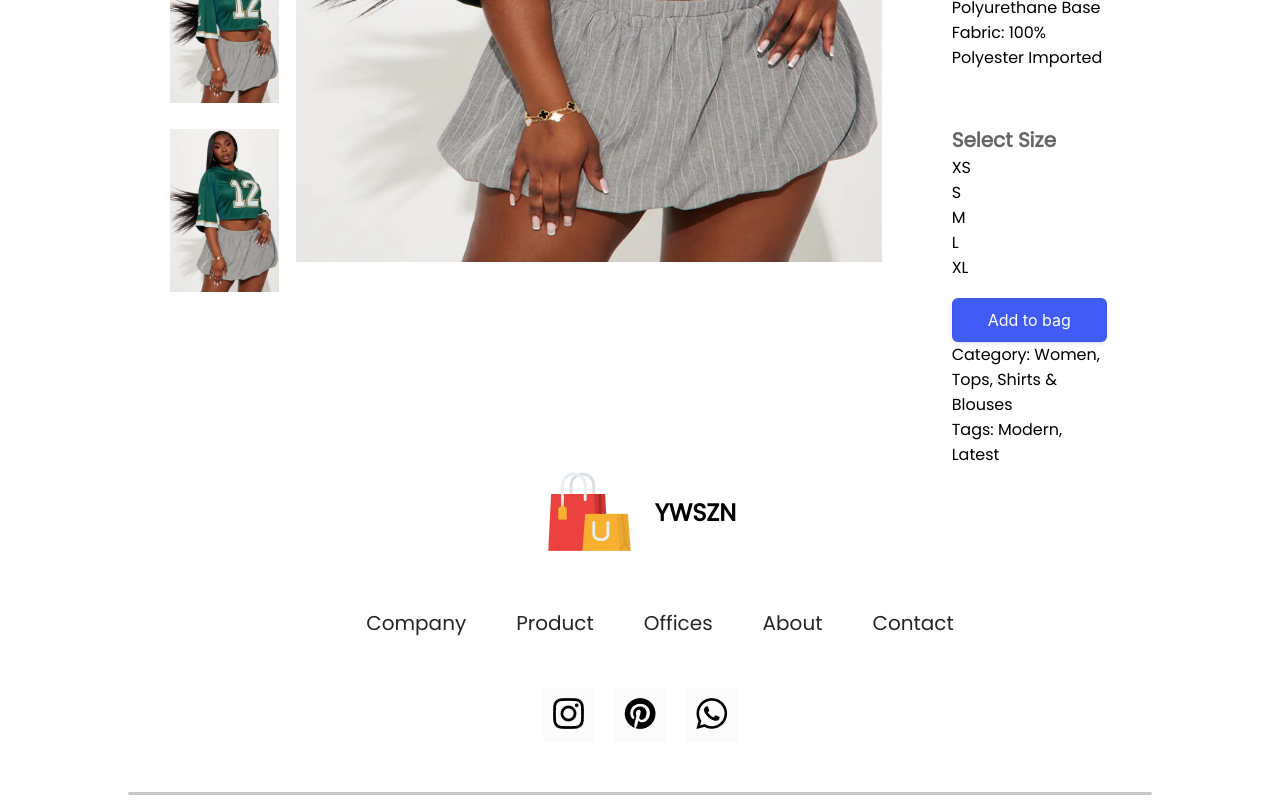
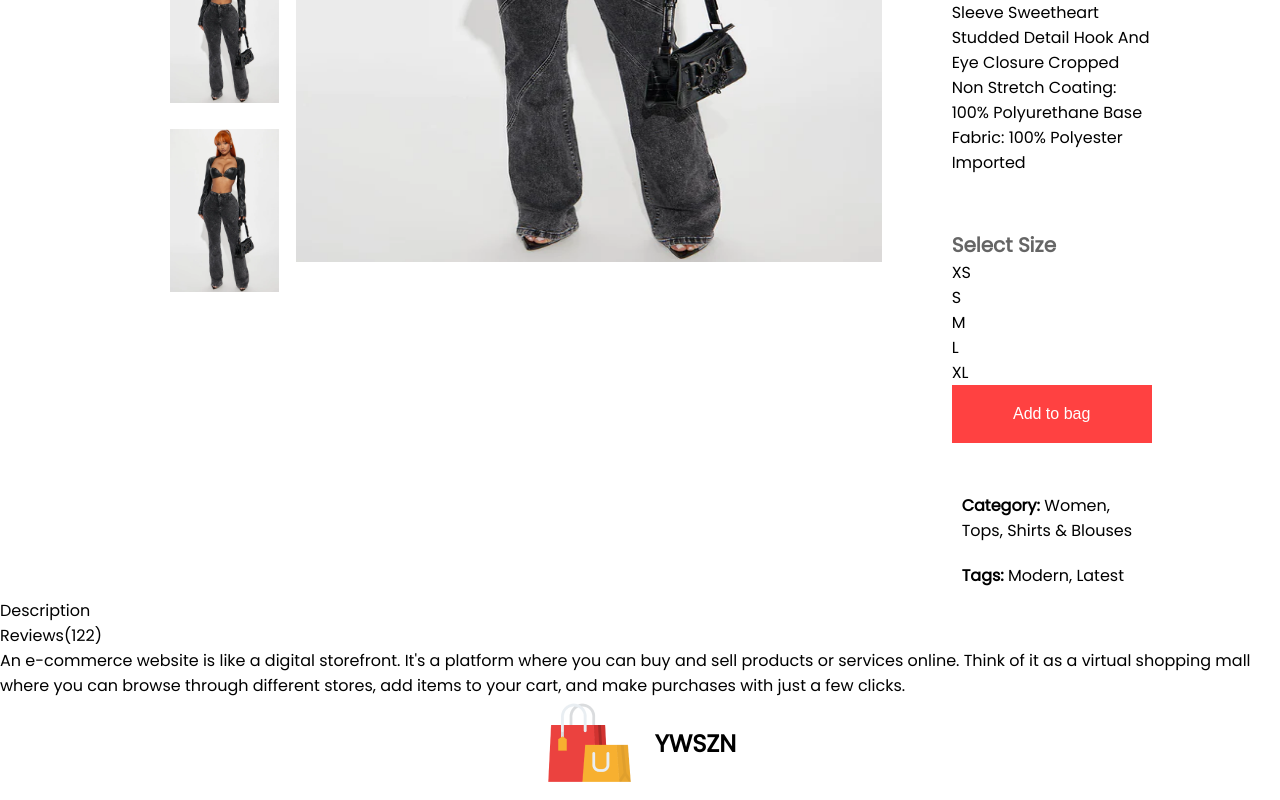
Before and after one commit to Fighthurt/May-E-commerce, a React (Create React App) app: page /product/1 in a window 1280 px wide. Shown: the part 560-1360 px from the top of the page. Built offline with nearby package versions, Linux system fonts and the light colour scheme.

Commit message:
Edited codes

```diff
--- a/src/App.js
+++ b/src/App.js
@@ -3,21 +3,19 @@ import Navbar from "./Component/Navbar/Navbar";
 import { BrowserRouter, Route, Routes } from "react-router-dom";
 import Shop from "./Pages/Shop";
 import ShopCategory from "./Pages/ShopCategory";
-import Product from "./Pages/Product";
+import Product from "./Pages/Product"; // Assuming Product displays the ProductDisplay component
 import Cart from "./Pages/Cart";
 import LoginSignup from "./Pages/LoginSignup";
 import Footer from "./Component/Footer/Footer";
 import men_banner from "./Component/Assets/banner_mens.png";
 import women_banner from "./Component/Assets/banner_women.png";
 import kids_banner from "./Component/Assets/banner_kids.png";
-import ProductDisplay from "./Component/ProductDisplay/ProductDisplay";
 
 function App() {
   return (
     <div>
       <BrowserRouter>
         <Navbar />
-
         <Routes>
           <Route path="/" element={<Shop />} />
           <Route
@@ -35,10 +33,10 @@ function App() {
 
           {/* Route for individual product details */}
           <Route path="/product/:productId" element={<Product />} />
+
           <Route path="/cart" element={<Cart />} />
           <Route path="/login" element={<LoginSignup />} />
         </Routes>
-
         <Footer />
       </BrowserRouter>
     </div>
--- /dev/null
+++ b/src/Component/DescriptionBox/DescriptionBox.jsx
@@ -0,0 +1,25 @@
+import React from 'react'
+import './DescriptionBox.css'
+
+
+const DescriptionBox = () => {
+  return (
+    <div className="descriptionbox">
+      <div className="descriptionbox-navigator">
+        <div className="descriptionbox-nav-box">Description</div>
+        <div className="descriptionbox-nav-box fade">Reviews(122)</div>
+      </div>
+      <div className="descriptionbox-description">
+        <p>
+          An e-commerce website is like a digital storefront. It's a platform
+          where you can buy and sell products or services online. Think of it as
+          a virtual shopping mall where you can browse through different stores,
+          add items to your cart, and make purchases with just a few clicks.
+              </p>
+              <p></p>
+      </div>
+    </div>
+  );
+}
+
+export default DescriptionBox
--- a/src/Component/Item/Item.jsx
+++ b/src/Component/Item/Item.jsx
@@ -3,16 +3,25 @@ import './Item.css'
 import { Link } from 'react-router-dom';
 
 const Item = (props) => {
-  const { id, image, name, new_price, old_price } = props;
+  const {
+    id, image, name, new_price, old_price
+  } = props;
+
+  console.log("item", id, image, name, new_price, old_price, props)
 
   return (
     <div className="item">
-      <Link to={`/product/${id}`}>
-        <img src={image} alt={name} />
-      </Link>
-      <h2>{name}</h2>
-      <p>New Price: ${new_price}</p>
-      <p>Old Price: ${old_price}</p>
+      <Link to = { `/product/${props.id}`}><img src={props.image} alt='' /></Link>
+      <p>{props.name}</p>
+      <div className="item-prices">
+        <div className="item-price-new">
+          ${props.new_price}
+        </div>
+        <div className="item-price-old">
+          ${props.old_price}
+        </div>
+      </div>
+
     </div>
   );
 };
--- a/src/Component/ProductDisplay/ProductDisplay.css
+++ b/src/Component/ProductDisplay/ProductDisplay.css
@@ -1,38 +1,41 @@
-.productdisplay{
+.productdisplay {
     display: flex;
     margin: 0px 170px;
 }
 
-.productdisplay-left{
+.productdisplay-left {
     display: flex;
     gap: 17px;
 }
 
-.productdisplay-img-list{
+.productdisplay-img-list {
     display: flex;
     flex-direction: column;
     gap: 26px;
 }
-.productdisplay-img-list img{
+
+.productdisplay-img-list img {
     height: 163px;
 }
-.productdisplay-main-img{
+
+.productdisplay-main-img {
     width: 586px;
     height: 700px;
 }
-.productdisplay-right{
+
+.productdisplay-right {
     margin: 0px 70px;
     display: flex;
     flex-direction: column;
 }
 
-.productdisplay-right h1{
+.productdisplay-right h1 {
     color: #3d3d3d;
     font-size: 40px;
     font-weight: 700;
+}
 
-}
-.productdisplay-right-stars{
+.productdisplay-right-stars {
     display: flex;
     align-items: center;
     margin-top: 13px;
@@ -41,36 +44,37 @@
     font-size: 16px;
 }
 
-.productdisplay-right-prices{
+.productdisplay-right-prices {
     display: flex;
     margin: 40px 0px;
     gap: 30px;
     font-size: 24px;
     font-weight: 700;
-
 }
 
-.productdisplay-right-prices-old{
+.productdisplay-right-prices-old {
     color: #818181;
     text-decoration: line-through;
 }
 
-.productdisplay-right-prices-new{
+.productdisplay-right-prices-new {
     color: #ff4141;
 }
 
-.productdisplay-right-size h1{
+.productdisplay-right-size h1 {
     margin-top: 55px;
     color: #656565;
     font-size: 20px;
     font-weight: 600;
 }
-.productdisplay-right-sizes{
+
+.productdisplay-right-sizes {
     display: flex;
     margin: 30px 0px;
     gap: 20px;
 }
-.productdisplay-right-sizes div{
+
+.productdisplay-right-sizes div {
     padding: 18px 24px;
     background: #fbfbfb;
     border: 1px solid #ebebeb;
@@ -78,42 +82,26 @@
     cursor: pointer;
 }
 
-
-
-
-.addProductBtn  {
-  appearance: button;
-  backface-visibility: hidden;
-  background-color: #405cf5;
-  border-radius: 6px;
-  border-width: 0;
-  box-shadow: rgba(50, 50, 93, .1) 0 0 0 1px inset,rgba(50, 50, 93, .1) 0 2px 5px 0,rgba(0, 0, 0, .07) 0 1px 1px 0;
-  box-sizing: border-box;
-  color: #fff;
-  cursor: pointer;
-  font-family: -apple-system,system-ui,"Segoe UI",Roboto,"Helvetica Neue",Ubuntu,sans-serif;
-  font-size: 100%;
-  height: 44px;
-  line-height: 1.15;
-  margin: 18px 0 0;
-  outline: none;
-  overflow: hidden;
-  padding: 0 25px;
-  position: relative;
-  text-align: center;
-  text-transform: none;
-  transform: translateZ(0);
-  transition: all .2s,box-shadow .08s ease-in;
-  user-select: none;
-  -webkit-user-select: none;
-  touch-action: manipulation;
-  width: 100%;
+.productdisplay-right button {
+    padding: 20px 40px;
+    width: 200px;
+    font-size: 16px;
+    color: white;
+    background: #ff4141;
+    margin-bottom: 40px;
+    border: none;
+    outline: none;
+    cursor: pointer;
 }
 
-.addProductBtn:disabled {
-  cursor: default;
+.productdisplay-right button:hover {
+    background: #e62e2e;
 }
 
-.addProductBtn:focus {
-  box-shadow: rgba(50, 50, 93, .1) 0 0 0 1px inset, rgba(50, 50, 93, .2) 0 6px 15px 0, rgba(0, 0, 0, .1) 0 2px 2px 0, rgba(50, 151, 211, .3) 0 0 0 4px;
+.productdisplay-right-category {
+    margin: 10px;
 }
+
+.productdisplay-right-category span {
+    font-weight: 600;
+}
--- a/src/Component/ProductDisplay/ProductDisplay.jsx
+++ b/src/Component/ProductDisplay/ProductDisplay.jsx
@@ -1,30 +1,19 @@
 import React from "react";
 import star_icon from "../Assets/star_icon.png";
 import star_dull_icon from "../Assets/star_dull_icon.png";
-import sampleProductImage from "../Assets/product_122.webp";
 import "./ProductDisplay.css"
 
-const ProductDisplay = () => {
-  // Hard-coded product for testing
-  const product = {
-    name: "Sample Product",
-    image: sampleProductImage, // Use the imported image
-    old_price: 120.0, // Example old price
-    new_price: 100.0, // Example new price
-  };
-
-  if (!product || !product.image) {
-    return <div>Loading product...</div>;
-  }
+const ProductDisplay = (props) => {
+    const { product } = props;
 
   return (
     <div className="productdisplay">
       <div className="productdisplay-left">
         <div className="productdisplay-img-list">
-          <img src={product.image} alt={product.name || "Product"} />
-          <img src={product.image} alt={product.name || "Product"} />
-          <img src={product.image} alt={product.name || "Product"} />
-          <img src={product.image} alt={product.name || "Product"} />
+          <img src={product.image} alt="" />
+          <img src={product.image} alt=""/>
+          <img src={product.image} alt=""/>
+          <img src={product.image} alt=""/>
         </div>
         <div className="productdisplay-img">
           <img
--- a/src/Pages/Product.jsx
+++ b/src/Pages/Product.jsx
@@ -1,19 +1,33 @@
-import React, { useContext } from 'react'
-import { ShopContext } from '../Context/ShopContext'
-import { useParams } from 'react-router-dom'
-import Breadcrums from '../Component/Breadcrums/Breadcrums'
-import ProductDisplay from '../Component/ProductDisplay/ProductDisplay'
+import React, { useContext } from "react";
+import { ShopContext } from "../Context/ShopContext";
+import { useParams } from "react-router-dom";
+import Breadcrums from "../Component/Breadcrums/Breadcrums";
+import ProductDisplay from "../Component/ProductDisplay/ProductDisplay";
+import DescriptionBox from "../Component/DescriptionBox/DescriptionBox";
 
 const Product = () => {
-  const { all_product } = useContext(ShopContext)
-  const { product_id } = useParams();
-  const product = all_product.find((e) =>e.id === Number(product_id) )
+  // Access the context
+  const { all_product } = useContext(ShopContext);
+
+  // Get the productId from the URL (Note the correct casing: productId)
+  const { productId } = useParams();
+
+  // Find the product by matching productId (ensure productId is compared as a number if IDs are numeric)
+  const product = all_product.find((e) => e.id === Number(productId));
+
+  // Check if the product is found
+  if (!product) {
+    return <div>Product not found</div>;
+  }
+
   return (
     <div>
+      {/* Pass the product to Breadcrumbs and ProductDisplay */}
       <Breadcrums product={product} />
-      <ProductDisplay product = {product} />
+      <ProductDisplay product={product} />
+      <DescriptionBox />
     </div>
-  )
-}
+  );
+};
 
-export default Product
+export default Product;
```
Also changed, not shown: src/Component/DescriptionBox/DescriptionBox.css (added).
